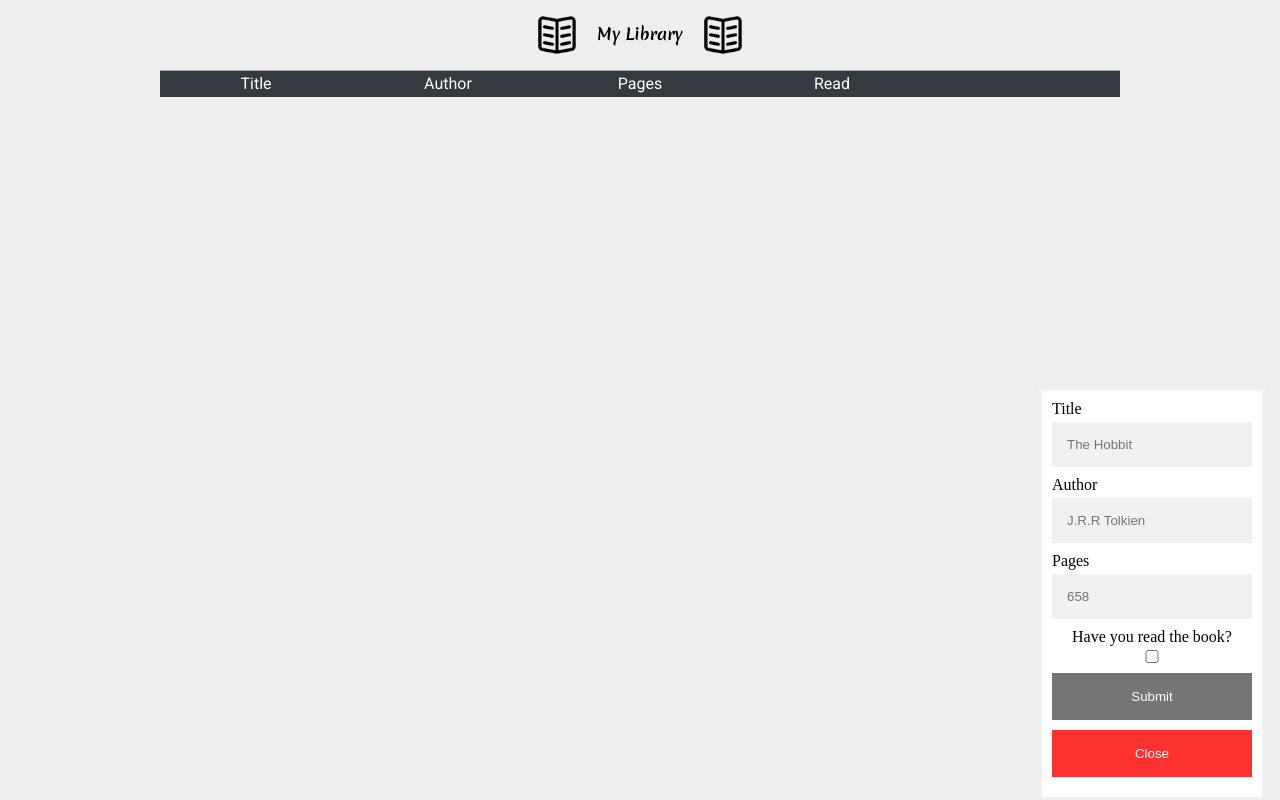
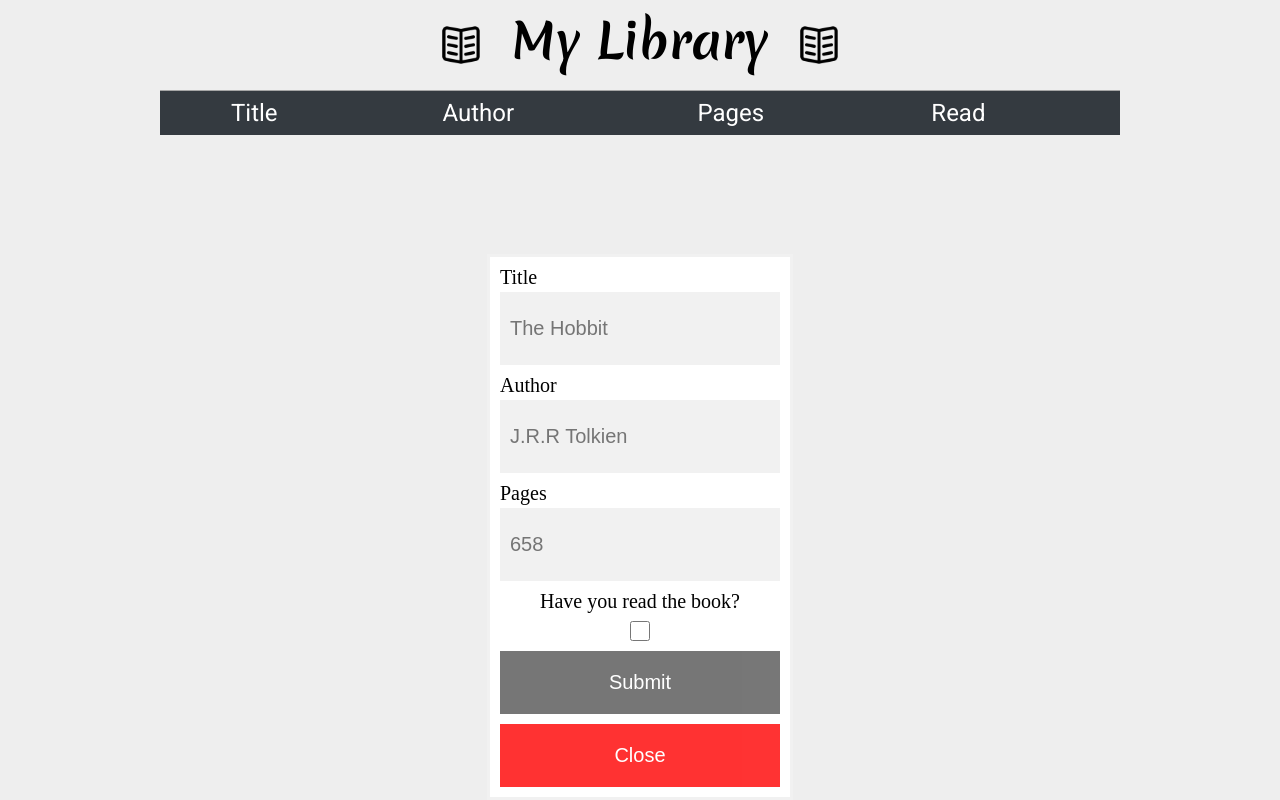
Before and after one commit to HootDunk/library-project, a plain HTML site: page public/index.html in a window 1280 px wide. Both pictures are taken after a click on the button "Add Book". Drawn offline with Linux system fonts and the light colour scheme; no server answers.

Commit message:
fixed css bug

```diff
--- a/public/css/style.css
+++ b/public/css/style.css
@@ -1,4 +1,4 @@
-/* {box-sizing: border-box;} */
+
 body{
   background-color: #EEEEEE;
   /* background-image: url("https://i.pinimg.com/736x/3f/57/62/3f57620e5c8d553f181b390a10b7f03b.jpg"); */
@@ -6,25 +6,32 @@ body{
   margin: 0;
 }
 table {
-    table-layout: fixed;
+    /* table-layout: fixed; */
     width: 75%;
     margin: 0 auto;
     border-collapse: collapse;
     border-top: 1px solid rgb(0,0,0, 0.3);
 
 }
+h1 {
+  font-size: 3em;
+}
 
 th, td {
-    padding: 5px;
+    padding: 10px;
     font-family: 'Roboto', sans-serif;
+    /* font-size: 1rem; */
 }
 thead th {
   background-color: #343a40;
   color: white;
+  padding: 10px;
+  font-size: 1.5rem;
+  /* height: 1.5rem; */
 }
 
 td{
-  font-size: 15px;
+  font-size: 20px;
 }
 
 
@@ -40,17 +47,22 @@ tbody td {
     color: white;
 } */
 
+.table-checkbox input[type=checkbox]{
+  box-sizing: border-box;
+  width: 18px;
+  height: 18px;
+}
 
 .delete-button{
     box-sizing: border-box;
-    height: 20px;
+    height: 30px;
+    width: 70px;
     color: white;
-
+    font-size: 18px;
     background-color:  #CD5C5C;
-
     border-radius: 4px;
-
     border: none;
+    cursor: pointer;
 }
 
 /* #header-assets{
@@ -62,26 +74,31 @@ tbody td {
 }
 
 #header-text{
-  margin: 0;
+  margin: 10px 10px;
   text-align: center;
   font-family: 'Merienda', cursive;
+
 }
+
 
 /* Button used to open the contact form - fixed at the bottom of the page */
 .open-button {
   box-sizing: border-box;
   background-color: #555;
   color: white;
-    padding: 16px 20px;
+  padding: 20px;
   border: none;
   cursor: pointer;
   opacity: 0.8;
-    position: fixed;
   bottom: 15px;
   right: 28px;
-    width: 200px;
+  width: 280px;
+  font-size: 20px;
 
-    margin: 5px 0 10px 0;
+  position: fixed;
+  left: 50%;
+  transform: translate(-50%, 0);
+
   }
 
   /* The popup form - hidden by default */
@@ -90,16 +107,20 @@ tbody td {
   display: none;
   position: fixed;
   bottom: 0;
-    right: 15px;
+  /* right: 15px; */
+  position: fixed;
+  left: 50%;
+  transform: translate(-50%, 0);
   border: 3px solid #f1f1f1;
   z-index: 9;
+
 }
 /* Add styles to the form container */
 .form-container {
   box-sizing: border-box;
-    max-width: 220px;
+  max-width: 300px;
   padding: 10px;
-    /* padding-bottom: 0px; */
+  padding-bottom: 0px;
   background-color: white;
 
   }
@@ -108,13 +129,13 @@ tbody td {
 .form-container input[type=text], input[type=number], input[type=checkbox]{
     box-sizing: border-box;
     width: 100%;
-    padding: 15px;
+    padding: 25px;
+    padding-left: 10px;
     margin: 5px 0 10px 0;
     border: none;
     background: #f1f1f1;
+    font-size: 20px;
   }
-
-
 
   /* When the inputs get focus, do something */
 .form-container input[type=text]:focus, .form-container input[type=number]:focus {
@@ -126,12 +147,13 @@ tbody td {
 .form-container .btn-close, .btn-submit {
     background-color: #555;
     color: white;
-    padding: 16px 20px;
+    padding: 20px 20px;
     border: none;
     cursor: pointer;
     width: 100%;
     margin-bottom:10px;
     opacity: 0.8;
+    font-size: 20px;
   }
   /* Add a red background color to the cancel button */
 .form-container .btn-close {
@@ -147,3 +169,16 @@ tbody td {
     display: block;
     text-align: center;
 }
+.form-container input[type=checkbox] {
+  box-sizing: border-box;
+  width: 20px;
+  height: 20px;
+  display: block;
+  margin: 0 auto;
+  margin-top: 10px;
+  margin-bottom: 10px;
+}
+
+.form-container label {
+  font-size: 20px;
+}
--- a/public/index.html
+++ b/public/index.html
@@ -13,7 +13,7 @@
   <meta name="description" content="">
   <meta name="viewport" content="width=device-width, initial-scale=1">
   <link href="css/reset.css" rel="stylesheet">
-  <link href="css/style.css" rel="stylesheet">
+  <link href="css/style.css?version=1" rel="stylesheet">
 
 
 </head>
--- a/public/script.js
+++ b/public/script.js
@@ -66,6 +66,7 @@ function addCheckMark(tableRow, value, book){
         console.log(value)
         const tableCell = document.createElement('td');
         tableRow.append(tableCell);
+        tableCell.classList.add("table-checkbox");
         //create table button, add text and class, add to table cell
         const checkbox = document.createElement('input');
         // Assigning the attributes
@@ -232,3 +233,6 @@ db.collection('books').get().then((snapshot) =>{
 // the delete button corresponds to the rows doc.id and now deletes both the row and its
 // document in the database
 // all that is left is having it update the read status everytime it is toggled.
+// also github pages is all messed up so check in to that
+// and try opening it on another pc to see if your records remain
+// probably have to enable that anonymous login thing or whatever it was
```
Lines whose indentation alone changed are shown as unchanged.
